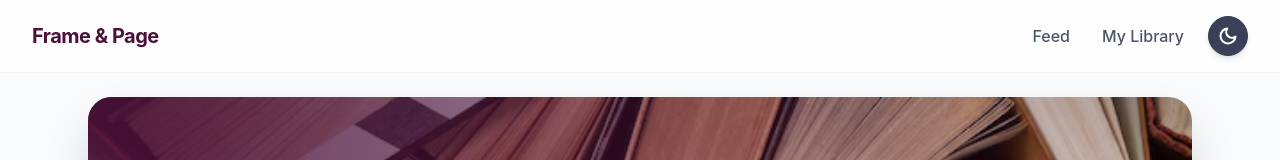
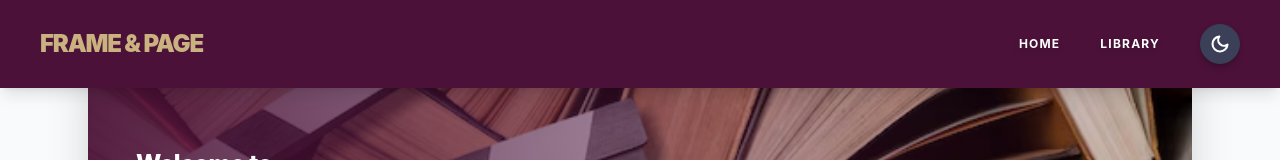
Before and after one commit to ainoadura/fullstack-project, a React (Vite) app in the folder frontend/: page / in a window 1280 px wide. Shown: the top 160 px of the page. Built offline with nearby package versions, Linux system fonts and the light colour scheme; no server answers.

Commit message:
finalize UI with dynamic Wine/Gold Navbar and bonus features

```diff
--- a/frontend/package.json
+++ b/frontend/package.json
@@ -11,6 +11,7 @@
   },
   "dependencies": {
     "@tailwindcss/postcss": "^4.2.2",
+    "framer-motion": "^12.38.0",
     "react": "^19.2.4",
     "react-dom": "^19.2.4",
     "react-router-dom": "^7.14.1"
--- a/frontend/src/App.tsx
+++ b/frontend/src/App.tsx
@@ -1,23 +1,34 @@
 import { Routes, Route } from 'react-router-dom'
 import { MainLayout } from './components/MainLayout';
-import { Home } from './pages/Home'
-import { Library } from './pages/Library'
-import { AddContent } from './pages/AddContent'
 import { MediaProvider } from './context/MediaContext';
-import { NotFound } from './pages/NotFound';
+import { lazy, Suspense } from 'react';
+
+const Home = lazy(() => import('./pages/Home').then(module => ({ default: module.Home })));
+const Library = lazy(() => import('./pages/Library').then(module => ({ default: module.Library })));
+const AddContent = lazy(() => import('./pages/AddContent').then(module => ({ default: module.AddContent })));
+const NotFound = lazy(() => import('./pages/NotFound').then(module => ({ default: module.NotFound })));
 
 function App() {
   return (
-    <MediaProvider> {/* Envuelve todo con esto */}
+    <MediaProvider>
       <MainLayout>
+        <Suspense fallback={
+          <div className="flex items-center justify-center min-h-[60vh] animate-pulse">
+            <div className="text-primary dark:text-gold font-bold tracking-widest uppercase">
+              Loading...
+            </div>
+          </div>
+        }>
           <Routes>
             <Route path="/" element={<Home />} />
             <Route path="/library" element={<Library />} />
             <Route path="/add" element={<AddContent />} />
             <Route path="*" element={<NotFound />} />
           </Routes>
+        </Suspense>
       </MainLayout>
     </MediaProvider>
   );
 }
-export default App
+
+export default App;
--- a/frontend/src/components/MediaList.tsx
+++ b/frontend/src/components/MediaList.tsx
@@ -1,22 +1,33 @@
 import type { MediaItem } from '../types';
 import { MediaCard } from './MediaCard';
+import { motion, AnimatePresence } from 'framer-motion'; // 1. Importamos motion
 
-interface MediaListProps {
-  items: MediaItem[];
-}
-
-export const MediaList = ({ items, onDelete }: { items: any[], onDelete: (id: number) => void }) => {
-  if (items.length === 0) return <div className="text-center p-10 dark:text-white">Empty library.</div>;
+export const MediaList = ({ items, onDelete }: { items: MediaItem[], onDelete: (id: number) => void }) => {
+  if (items.length === 0) {
+    return <div className="text-center p-10 dark:text-white italic opacity-50">Empty library.</div>;
+  }
 
   return (
     <div className="grid grid-cols-1 sm:grid-cols-2 lg:grid-cols-4 gap-6">
-      {items.map((item) => (
-        <MediaCard
-          key={item.id}
-          {...item}
-          onDelete={() => onDelete(item.id)} // Pasamos la orden de borrar
-        />
-      ))}
+      <AnimatePresence>
+        {items.map((item, index) => (
+          <motion.div
+            key={item.id}
+            initial={{ opacity: 0, y: 20 }}
+            animate={{ opacity: 1, y: 0 }}
+            exit={{ opacity: 0, scale: 0.95 }}
+            transition={{
+              duration: 0.3,
+              delay: index * 0.05
+            }}
+          >
+            <MediaCard
+              {...item}
+              onDelete={() => onDelete(item.id)}
+            />
+          </motion.div>
+        ))}
+      </AnimatePresence>
     </div>
   );
 };
--- a/frontend/src/components/Navbar.tsx
+++ b/frontend/src/components/Navbar.tsx
@@ -1,32 +1,39 @@
 import { Link } from 'react-router-dom';
 import { ThemeToggle } from './ThemeToggle';
+import { useScroll } from '../hooks/useScroll';
 
 export const Navbar = () => {
+  // Usamos el hook que creamos para saber si el usuario ha bajado la página
+  const isScrolled = useScroll(40);
+
   return (
-    <nav className="sticky top-0 z-50 bg-white/80 dark:bg-bg-dark/80 backdrop-blur-md border-b border-gray-100 dark:border-gray-800 px-8 py-4 flex justify-between items-center transition-colors">
-      {/* Logo: Color 1 (Primary) en claro y Color 5 (Gold) en oscuro */}
-      <div className="text-xl font-bold text-primary dark:text-gold tracking-tight">
-        Frame & Page
-      </div>
+    <nav className={`fixed top-0 w-full z-50 transition-all duration-500 ${
+      isScrolled
+        ? 'bg-gold shadow-2xl py-3 border-b border-primary/20' // AL BAJAR: Fondo Dorado
+        : 'bg-primary py-6 shadow-lg' // ARRIBA: Fondo Vino
+    }`}>
+      <div className="max-w-[1400px] mx-auto px-10 flex justify-between items-center">
 
-      <div className="flex gap-6 items-center">
-        <div className="flex gap-8 font-medium">
-          {/* Links: Hover con Color 1 en claro y Color 5 en oscuro */}
-          <Link
-            to="/"
-            className="text-gray-600 dark:text-gray-300 hover:text-primary dark:hover:text-gold transition-colors"
-          >
-            Feed
-          </Link>
-          <Link
-            to="/library"
-            className="text-gray-600 dark:text-gray-300 hover:text-primary dark:hover:text-gold transition-colors"
-          >
-            My Library
-          </Link>
+        {/* LOGO / TÍTULO */}
+        <Link
+          to="/"
+          className={`text-2xl font-black tracking-tighter transition-all duration-500 ${
+            isScrolled
+              ? 'text-primary' // AL BAJAR: Letra Vino (sobre fondo dorado)
+              : 'text-gold'    // ARRIBA: Letra Dorada (sobre fondo vino)
+          }`}
+        >
+          FRAME & PAGE
+        </Link>
+
+        {/* ENLACES */}
+        <div className={`flex gap-10 items-center font-bold text-xs uppercase tracking-widest ${
+          isScrolled ? 'text-white' : 'text-white drop-shadow-md'
+        }`}>
+          <Link to="/" className="hover:text-gold transition-colors">Home</Link>
+          <Link to="/library" className="hover:text-gold transition-colors">Library</Link>
+          <ThemeToggle />
         </div>
-
-        <ThemeToggle />
       </div>
     </nav>
   );
--- /dev/null
+++ b/frontend/src/hooks/useScroll.ts
@@ -0,0 +1,13 @@
+import { useState, useEffect } from 'react';
+
+export const useScroll = (threshold = 50) => {
+  const [isScrolled, setIsScrolled] = useState(false);
+
+  useEffect(() => {
+    const handleScroll = () => setIsScrolled(window.scrollY > threshold);
+    window.addEventListener('scroll', handleScroll);
+    return () => window.removeEventListener('scroll', handleScroll);
+  }, [threshold]);
+
+  return isScrolled;
+};
```
Also changed, not shown: 3 other files (tests, documents, lock files or other folders). Lines whose indentation alone changed are shown as unchanged.
